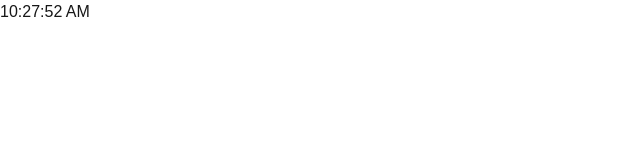
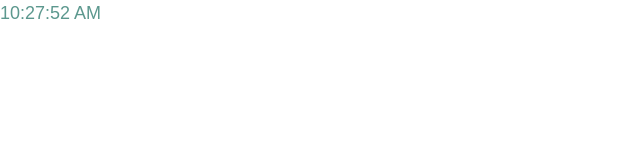
Before and after one commit to karuchip/yaruki0, a Next.js app: page /components/realTimeClock in a window 1280 px wide. Shown: the top 160 px of the page, without its empty margins (0-640 px from the left). Built offline with nearby package versions, Linux system fonts and the light colour scheme.

Commit message:
style: フォントカラー変更

```diff
--- a/app/components/realTimeClock/page.tsx
+++ b/app/components/realTimeClock/page.tsx
@@ -16,7 +16,7 @@ const RealTimeClock = () => {
   return(
     <>
       <div>
-        <p>{time.toLocaleTimeString()}</p>
+        <p className="text-[#5c988e] text-[18px]">{time.toLocaleTimeString()}</p>
       </div>
     </>
   )
```
